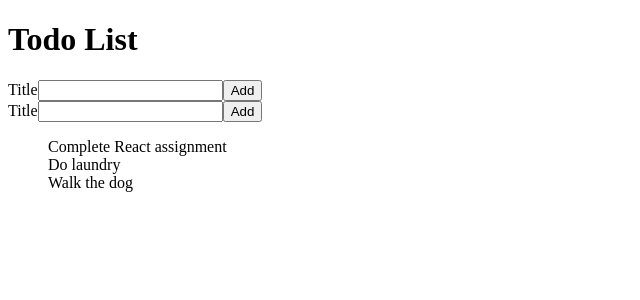
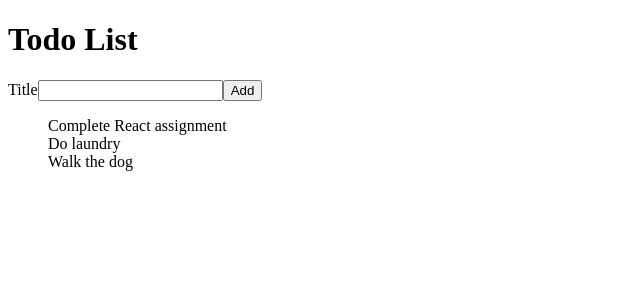
Before and after one commit to Code-the-Dream-School/react-cockatoo, a React (Create React App) app: page / in a window 1280 px wide. Shown: the top 300 px of the page, without its empty margins (0-640 px from the left). Built offline with nearby package versions, Linux system fonts and the light colour scheme; the HTML template or start-up script is replaced by a standard one.

Commit message:
updates for lesson-1-3

```diff
--- a/src/App.js
+++ b/src/App.js
@@ -8,7 +8,6 @@ const App = () => {
     <div>
       <h1>Todo List</h1>
       <AddTodoForm onAddTodo = {setNewTodo} />
-      <AddTodoForm />
       <p>{newTodo}</p>
       <TodoList />
     </div>
--- a/src/TodoListItem.js
+++ b/src/TodoListItem.js
@@ -2,9 +2,7 @@ import React from "react";
 
 const TodoListItem = (props) => {
     return (
-        <span>
           <li>{props.todo.title}</li>
-        </span>
     )
 }
 
```
